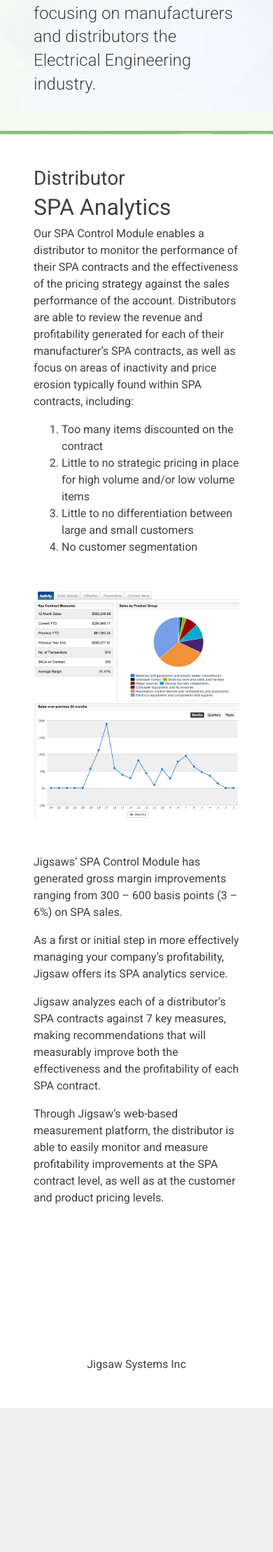
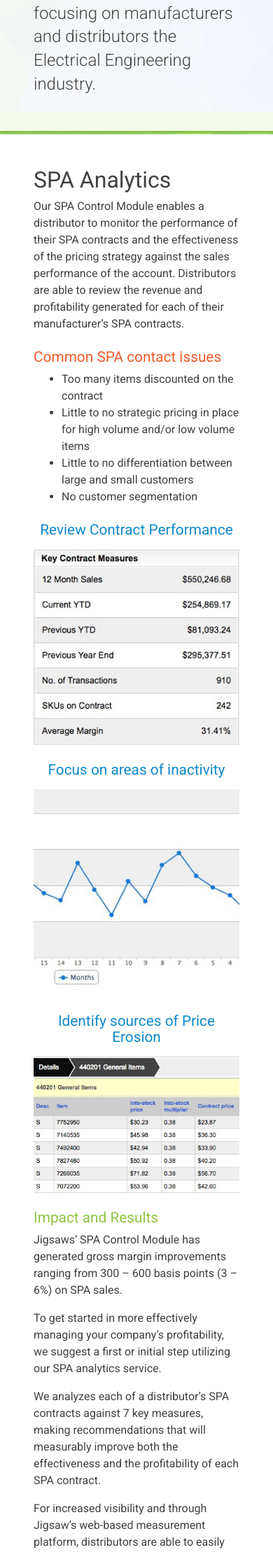
Before and after one commit to Codefully/jigsaw-redo, a Jekyll site: the page built from pages/distributor-spa-analytics.md, in a window 390 px wide. Shown: the part 503-2721 px from the top of the page at 70% size. Built offline with Jekyll 4.4.1, drawn with Linux system fonts in a browser that asks for light colours; nearby versions of some CDN libraries; before the commit the page ends 2515 px from its top, so only the background shows below that; some of the changed text lies outside the part shown.

Commit message:
update pages

```diff
--- a/assets/base.scss
+++ b/assets/base.scss
@@ -150,7 +150,7 @@ main {
     img {
       max-width: 100%;
       display: block;
-      margin: 50px auto;
+      margin: 0 auto;
     }
   }
 }
--- /dev/null
+++ b/pages/distributor-spa-analytics.md
@@ -0,0 +1,41 @@
+---
+title: Distributor SPA Analytics
+permalink: "/distributor-spa-analytics/"
+layout: page
+---
+
+# SPA Analytics
+
+Our SPA Control Module enables a distributor to monitor the performance of their SPA contracts and the effectiveness of the pricing strategy against the sales performance of the account. Distributors are able to review the revenue and profitability generated for each of their manufacturer’s SPA contracts.
+
+<h2 class="color-orange mt-2">Common SPA contact issues</h2>
+
+- Too many items discounted on the contract
+- Little to no strategic pricing in place for high volume and/or low volume items
+- Little to no differentiation between large and small customers
+- No customer segmentation
+
+<div class="row">
+  <div class="col-md-4">
+    <h2 class="color-blue text-xs-center mb-0 mt-2">Review Contract Performance</h2>
+    <img src="/uploads/spa-analytics-1.png" class="mt-1" alt="Review Contract Performance">
+  </div>
+  <div class="col-md-4">
+    <h2 class="color-blue text-xs-center mb-0 mt-2">Focus on areas of inactivity</h2>
+    <img src="/uploads/spa-analytics-2.png" class="mt-1" alt="Focus on areas of inactivity">
+  </div>
+  <div class="col-md-4">
+    <h2 class="color-blue text-xs-center mb-0 mt-2">Identify sources of Price Erosion</h2>
+    <img src="/uploads/spa-analytics-3.png" class="mt-1" alt="Identify sources of Price Erosion">
+  </div>
+</div>
+
+<h2 class="color-green mt-2">Impact and Results</h2>
+
+Jigsaws’ SPA Control Module has generated gross margin improvements ranging from 300 – 600 basis points (3 – 6%) on SPA sales.
+
+To get started in more effectively managing your company’s profitability, we suggest a first or initial step utilizing our SPA analytics service.
+
+We analyzes each of a distributor’s SPA contracts against 7 key measures, making recommendations that will measurably improve both the effectiveness and the profitability of each SPA contract.
+
+For increased visibility and through Jigsaw’s web-based measurement platform, distributors are able to easily monitor and measure profitability improvements at the SPA contract level, as well as at the customer and product pricing levels.
--- a/pages/distributor-spa-module.md
+++ /dev/null
@@ -1,26 +0,0 @@
----
-title: Distributor SPA Analytics
-permalink: "/distributor-spa-analytics/"
-layout: page
----
-
-### Distributor
-
-# SPA Analytics
-
-Our SPA Control Module enables a distributor to monitor the performance of their SPA contracts and the effectiveness of the pricing strategy against the sales performance of the account.  Distributors are able to review the revenue and profitability generated for each of their manufacturer’s SPA contracts, as well as focus on areas of inactivity and price erosion typically found within SPA contracts, including:
-
-1. Too many items discounted on the contract
-2. Little to no strategic pricing in place for high volume and/or low volume items
-3. Little to no differentiation between large and small customers
-4. No customer segmentation
-
-![distributor-spa.jpg](/uploads/distributor-spa.jpg)
-
-Jigsaws’ SPA Control Module has generated gross margin improvements ranging from 300 – 600 basis points (3 – 6%) on SPA sales.
-
-As a first or initial step in more effectively managing your company’s profitability, Jigsaw offers its SPA analytics service.
-
-Jigsaw analyzes each of a distributor’s SPA contracts against 7 key measures, making recommendations that will measurably improve both the effectiveness and the profitability of each SPA contract.
-
-Through Jigsaw’s web-based measurement platform, the distributor is able to easily monitor and measure profitability improvements at the SPA contract level, as well as at the customer and product pricing levels.
```
Also changed, not shown: pages/distributor-inventory.md (+0 -2 lines), pages/distributor-price-margin.md (+1 -1 lines), pages/manufacturer-inventory.md (+0 -2 lines), pages/manufacturer-pos.md (+0 -2 lines), pages/manufacturer-spa.md (+0 -2 lines), _uploads/spa-analytics-1.png (added), _uploads/spa-analytics-2.png (added), _uploads/spa-analytics-3.png (added).
